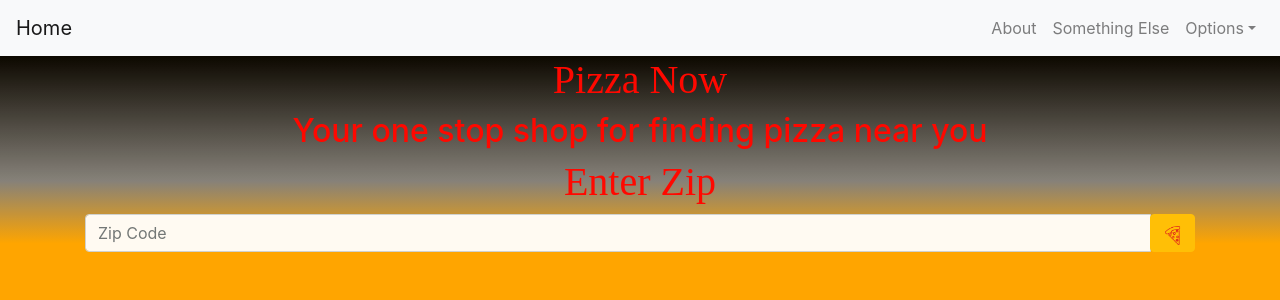
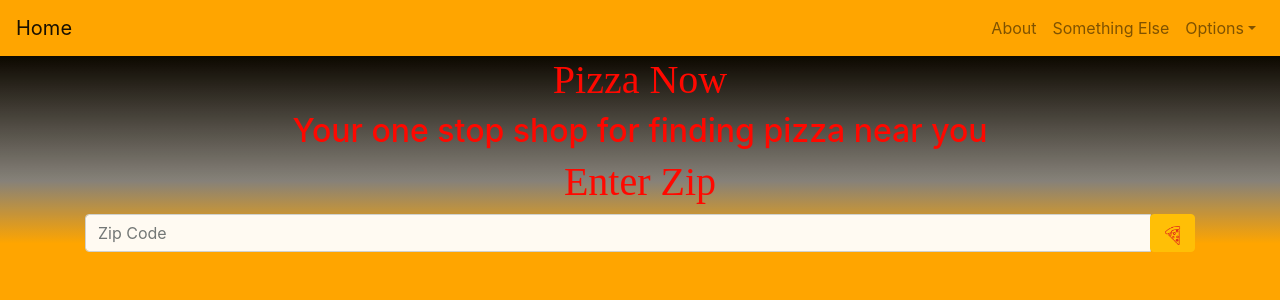
Before and after one commit to Brock-Gibson/Pizza-Now, a React (Create React App) app: page / in a window 1280 px wide. Shown: the top 300 px of the page. Built offline with nearby package versions, Linux system fonts and the light colour scheme; a web font is replaced by a local one.

Commit message:
deployed

```diff
--- a/src/Header.jsx
+++ b/src/Header.jsx
@@ -29,7 +29,7 @@ export default class Header extends React.Component {
   render() {
     return (
       <div>
-        <Navbar color="light" light expand="md">
+        <Navbar  light expand="md">
           <NavbarBrand href="/">Home</NavbarBrand>
           <NavbarToggler onClick={this.toggle} />
           <Collapse isOpen={this.state.isOpen} navbar>
```
